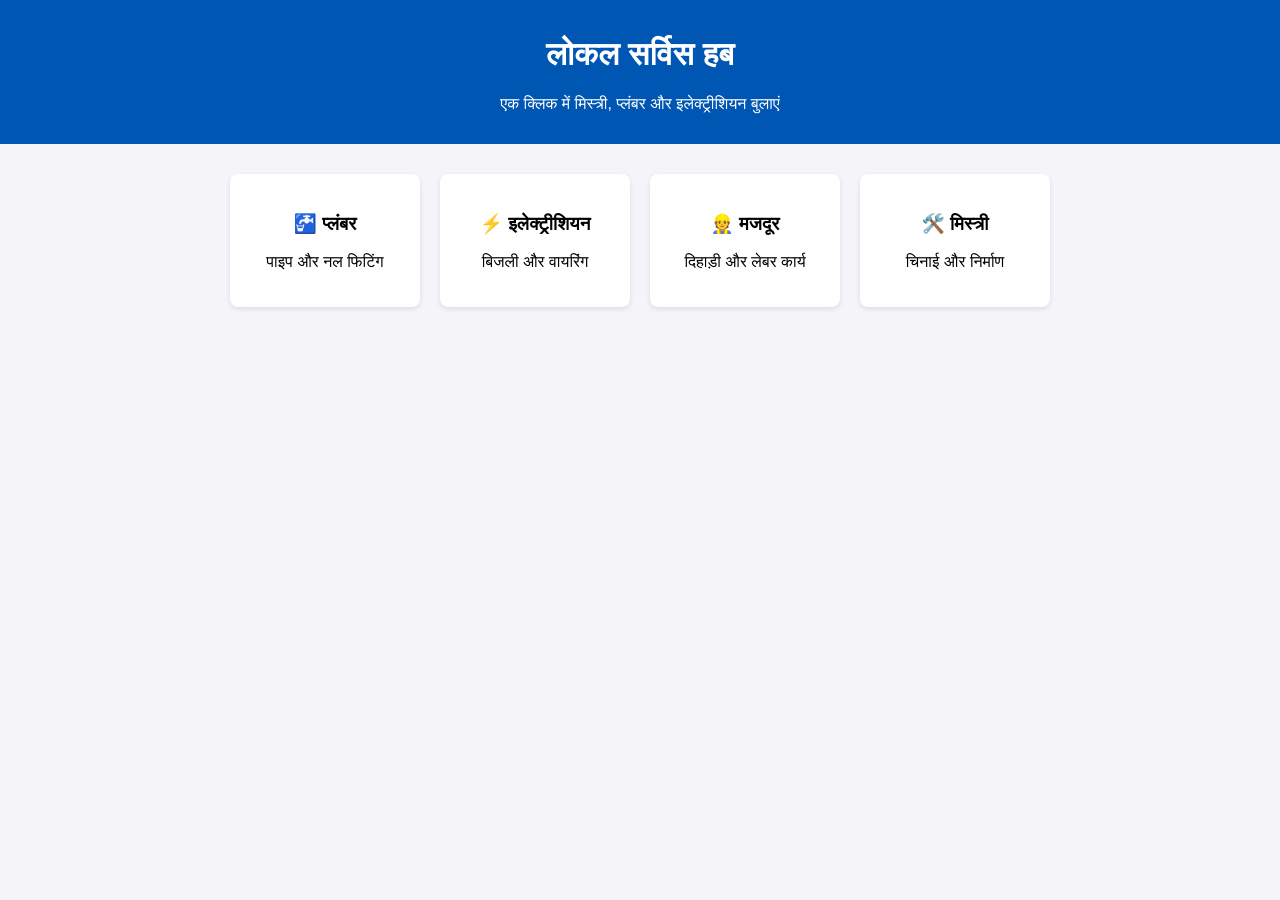
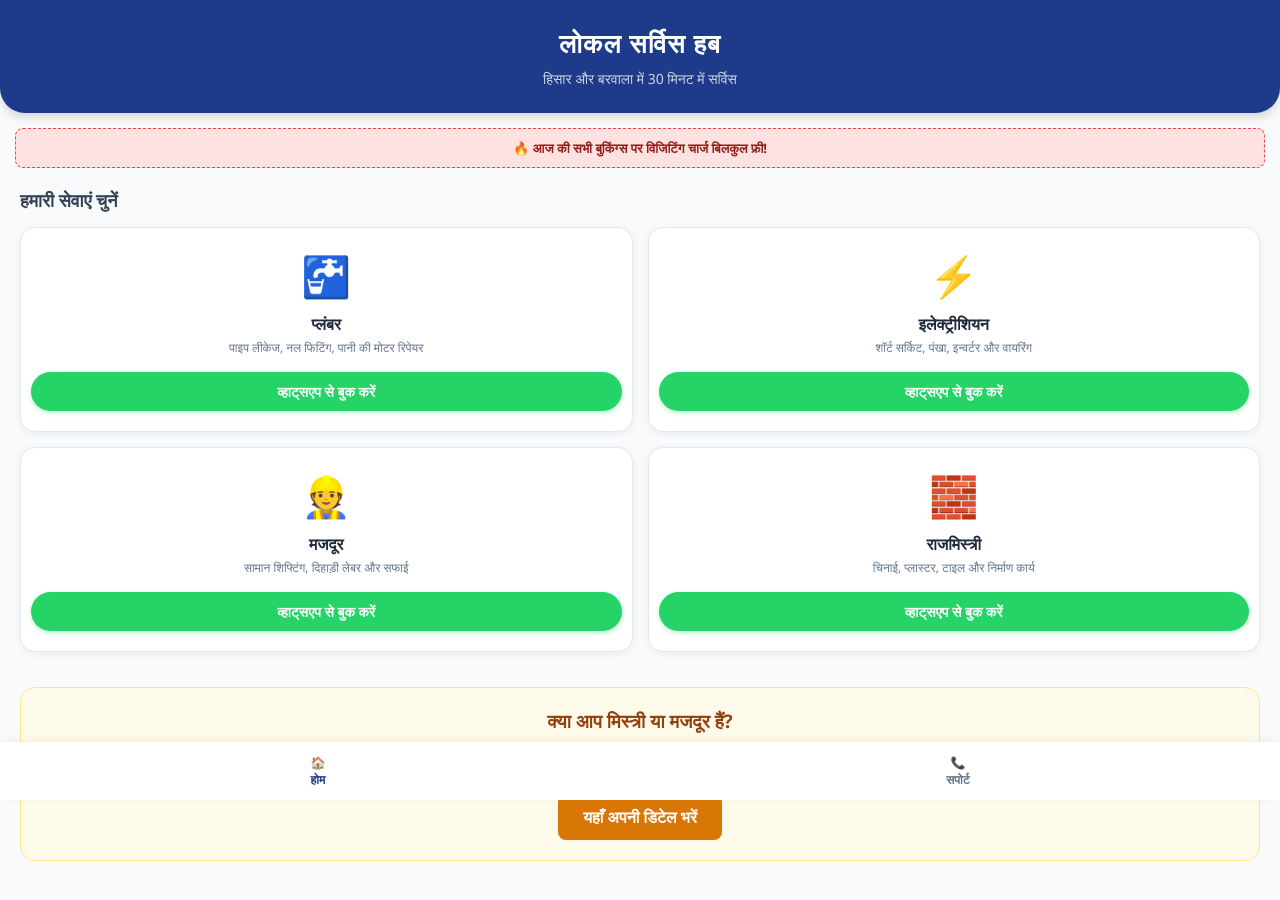
Before and after one commit to techghorela/local-service-pwa, a plain HTML site: page index.html in a window 1280 px wide. Before the commit the page ends 800 px from the top, so only its background shows below. Drawn offline with Linux system fonts and the light colour scheme.

Commit message:
Update index.html

```diff
--- a/index.html
+++ b/index.html
@@ -3,71 +3,104 @@
 <head>
     <meta charset="UTF-8">
     <meta name="viewport" content="width=device-width, initial-scale=1.0">
-    <title>लोकल सर्विस हब</title>
-    <!-- PWA Manifest Link -->
+    <title>लोकल सर्विस हब | हिसार</title>
     <link rel="manifest" href="manifest.json">
-    <meta name="theme-color" content="#0056b3">
+    <meta name="theme-color" content="#1e3a8a">
     <style>
-        body { font-family: Arial, sans-serif; margin: 0; background-color: #f4f4f9; }
-        header { background: #0056b3; color: white; padding: 15px; text-align: center; }
-        .services { display: flex; flex-wrap: wrap; justify-content: center; padding: 20px; }
-        .card { background: white; margin: 10px; padding: 20px; border-radius: 8px; box-shadow: 0 2px 5px rgba(0,0,0,0.1); width: 150px; text-align: center; cursor: pointer; }
-        .card:hover { transform: scale(1.05); }
-        .install-btn { display: none; margin: 20px auto; padding: 10px 20px; background: #28a745; color: white; border: none; border-radius: 5px; font-size: 16px; cursor: pointer; }
+        /* प्रीमियम मोबाइल डिजाइन */
+        :root { --primary: #1e3a8a; --accent: #25d366; --bg: #f8fafc; --card: #ffffff; }
+        body { font-family: 'Segoe UI', sans-serif; margin: 0; background: var(--bg); padding-bottom: 70px; }
+
+        /* हेडर */
+        header { background: var(--primary); color: white; padding: 25px 20px; text-align: center; border-radius: 0 0 25px 25px; box-shadow: 0 4px 10px rgba(0,0,0,0.15); }
+        header h1 { margin: 0; font-size: 26px; font-weight: 800; letter-spacing: 1px; }
+        header p { margin: 8px 0 0; font-size: 14px; color: #cbd5e1; }
+
+        /* लाइव ऑफर बैनर */
+        .offer-strip { background: #fee2e2; color: #991b1b; padding: 10px; text-align: center; font-size: 13px; font-weight: bold; margin: 15px; border-radius: 8px; border: 1px dashed #ef4444; }
+
+        /* सर्विस कैटलॉग */
+        .section-title { padding: 0 20px; font-size: 18px; color: #334155; margin-top: 20px; font-weight: bold; }
+        .grid { display: grid; grid-template-columns: 1fr 1fr; gap: 15px; padding: 15px 20px; }
+        .card { background: var(--card); border-radius: 15px; padding: 20px 10px; text-align: center; box-shadow: 0 2px 8px rgba(0,0,0,0.06); border: 1px solid #e2e8f0; }
+        .icon { font-size: 40px; margin-bottom: 10px; }
+        .card h3 { margin: 0; font-size: 16px; color: #1e293b; }
+        .card p { font-size: 12px; color: #64748b; margin: 5px 0 15px; line-height: 1.4; }
+
+        /* व्हाट्सएप बुकिंग बटन */
+        .wa-btn { background: var(--accent); color: white; text-decoration: none; padding: 10px 0; display: block; border-radius: 25px; font-size: 14px; font-weight: bold; box-shadow: 0 2px 5px rgba(37, 211, 102, 0.3); }
+
+        /* पार्टनर रजिस्ट्रेशन फॉर्म लिंक */
+        .partner-box { background: #fffbeb; margin: 20px; padding: 20px; border-radius: 15px; text-align: center; border: 1px solid #fde68a; }
+        .partner-btn { display: inline-block; background: #d97706; color: white; padding: 12px 25px; border-radius: 8px; text-decoration: none; font-weight: bold; margin-top: 10px; }
+
+        /* बॉटम नेविगेशन */
+        .bottom-nav { position: fixed; bottom: 0; width: 100%; background: white; display: flex; justify-content: space-around; padding: 12px 0; box-shadow: 0 -2px 10px rgba(0,0,0,0.05); }
+        .nav-item { text-align: center; text-decoration: none; font-size: 12px; color: #64748b; font-weight: bold; }
+        .nav-item.active { color: var(--primary); }
     </style>
 </head>
 <body>
 
     <header>
         <h1>लोकल सर्विस हब</h1>
-        <p>एक क्लिक में मिस्त्री, प्लंबर और इलेक्ट्रीशियन बुलाएं</p>
+        <p>हिसार और बरवाला में 30 मिनट में सर्विस</p>
     </header>
 
-    <button id="installApp" class="install-btn">ऐप इंस्टॉल करें</button>
+    <div class="offer-strip">
+        🔥 आज की सभी बुकिंग्स पर विजिटिंग चार्ज बिलकुल फ्री!
+    </div>
 
-    <div class="services">
+    <div class="section-title">हमारी सेवाएं चुनें</div>
+    <div class="grid">
+        <!-- प्लंबर -->
         <div class="card">
-            <h3>🚰 प्लंबर</h3>
-            <p>पाइप और नल फिटिंग</p>
+            <div class="icon">🚰</div>
+            <h3>प्लंबर</h3>
+            <p>पाइप लीकेज, नल फिटिंग, पानी की मोटर रिपेयर</p>
+            <a href="https://wa.me/919588323460?text=नमस्ते, मुझे प्लंबर की सर्विस बुक करनी है।%0Aमेरा पता है: " class="wa-btn">व्हाट्सएप से बुक करें</a>
         </div>
+
+        <!-- इलेक्ट्रीशियन -->
         <div class="card">
-            <h3>⚡ इलेक्ट्रीशियन</h3>
-            <p>बिजली और वायरिंग</p>
+            <div class="icon">⚡</div>
+            <h3>इलेक्ट्रीशियन</h3>
+            <p>शॉर्ट सर्किट, पंखा, इन्वर्टर और वायरिंग</p>
+            <a href="https://wa.me/919588323460?text=नमस्ते, मुझे इलेक्ट्रीशियन की सर्विस बुक करनी है।%0Aमेरा पता है: " class="wa-btn">व्हाट्सएप से बुक करें</a>
         </div>
+
+        <!-- मजदूर -->
         <div class="card">
-            <h3>👷 मजदूर</h3>
-            <p>दिहाड़ी और लेबर कार्य</p>
+            <div class="icon">👷</div>
+            <h3>मजदूर</h3>
+            <p>सामान शिफ्टिंग, दिहाड़ी लेबर और सफाई</p>
+            <a href="https://wa.me/919588323460?text=नमस्ते, मुझे मजदूर की आवश्यकता है।%0Aमेरा पता है: " class="wa-btn">व्हाट्सएप से बुक करें</a>
         </div>
+
+        <!-- मिस्त्री -->
         <div class="card">
-            <h3>🛠️ मिस्त्री</h3>
-            <p>चिनाई और निर्माण</p>
+            <div class="icon">🧱</div>
+            <h3>राजमिस्त्री</h3>
+            <p>चिनाई, प्लास्टर, टाइल और निर्माण कार्य</p>
+            <a href="https://wa.me/919588323460?text=नमस्ते, मुझे राजमिस्त्री (Mason) की सर्विस बुक करनी है।%0Aमेरा पता है: " class="wa-btn">व्हाट्सएप से बुक करें</a>
         </div>
     </div>
 
+    <div class="partner-box">
+        <h3 style="margin-top:0; color:#92400e;">क्या आप मिस्त्री या मजदूर हैं?</h3>
+        <p style="font-size:14px; color:#b45309;">हमारी टीम का हिस्सा बनें और सीधा अपने फोन पर रोज़ नया काम पाएं।</p>
+        <a href="https://forms.google.com/" class="partner-btn">यहाँ अपनी डिटेल भरें</a>
+    </div>
+
+    <div class="bottom-nav">
+        <a href="#" class="nav-item active">🏠<br>होम</a>
+        <a href="https://wa.me/919588323460?text=मुझे आपकी सर्विस के बारे में जानकारी चाहिए।" class="nav-item">📞<br>सपोर्ट</a>
+    </div>
+
     <script>
-        // सर्विस वर्कर रजिस्टर करना (ऑफ़लाइन सपोर्ट के लिए)
         if ('serviceWorker' in navigator) {
-            navigator.serviceWorker.register('sw.js').then(() => {
-                console.log('Service Worker Registered');
-            });
+            navigator.serviceWorker.register('sw.js');
         }
-
-        // इंस्टॉल बटन का लॉजिक
-        let deferredPrompt;
-        const installBtn = document.getElementById('installApp');
-
-        window.addEventListener('beforeinstallprompt', (e) => {
-            e.preventDefault();
-            deferredPrompt = e;
-            installBtn.style.display = 'block';
-        });
-
-        installBtn.addEventListener('click', async () => {
-            installBtn.style.display = 'none';
-            deferredPrompt.prompt();
-            const { outcome } = await deferredPrompt.userChoice;
-            deferredPrompt = null;
-        });
     </script>
 </body>
 </html>
```
